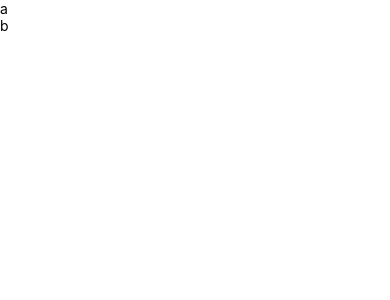
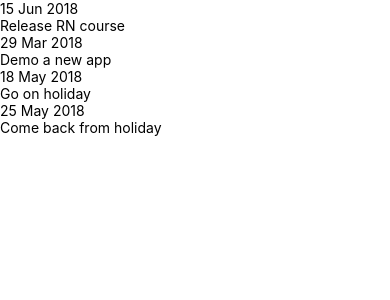
Before and after one commit to syed-ahmad/react-native-countdown, a React Native app: screen / in a window 390 px wide. Shown: the top 300 px of the page. Built offline with nearby package versions, Linux system fonts and the light colour scheme.

Commit message:
Add EventCard with basic styles

```diff
--- /dev/null
+++ b/EventCard.js
@@ -0,0 +1,20 @@
+import React from 'react';
+import { Text, View, StyleSheet } from 'react-native';
+import PropTypes from 'prop-types';
+import { formatDate, getCountdownParts } from './api';
+
+export default function EventCard({ event }) {
+  return (
+    <View style={StyleSheet.cardHeader}>
+      <Text style={StyleSheet.date}>{formatDate(event.date)}</Text>
+      <Text style={StyleSheet.title}>{event.title}</Text>
+    </View>
+  );
+}
+
+EventCard.propTypes = {
+  event: PropTypes.shape({
+    date: PropTypes.string, //.instanceOf(Date),
+    title: PropTypes.string.isRequired
+  })
+};
--- a/EventList.js
+++ b/EventList.js
@@ -1,12 +1,21 @@
 import React, { Component } from 'react';
 import { FlatList, Text } from 'react-native';
+import EventCard from './EventCard';
 
 class EventList extends Component {
+  state = { events: [] };
+
+  componentDidMount() {
+    const events = require('./db.json').events;
+    this.setState({ events });
+  }
+
   render() {
     return (
       <FlatList
-        data={[{ id: 1, name: 'a' }, { id: 2, name: 'b' }]}
-        renderItem={({ item }) => <Text key={item.id}>{item.name}</Text>}
+        data={this.state.events}
+        renderItem={({ item }) => <EventCard event={item} />}
+        keyExtractor={item => item.id}
       />
     );
   }
--- /dev/null
+++ b/api.js
@@ -0,0 +1,21 @@
+import moment from 'moment';
+
+export function formatDate(dateString) {
+  const parsed = moment(new Date(dateString));
+
+  if (!parsed.isValid()) {
+    return dateString;
+  }
+
+  return parsed.format('D MMM YYYY');
+}
+
+export function getCountdownParts(eventDate) {
+  const duration = moment.duration(moment(new Date(eventDate)).diff(new Date()));
+  return {
+    days: parseInt(duration.as('days')),
+    hours: duration.get('hours'),
+    minutes: duration.get('minutes'),
+    seconds: duration.get('seconds'),
+  };
+}
--- a/package.json
+++ b/package.json
@@ -9,6 +9,7 @@
   },
   "dependencies": {
     "expo": "^34.0.1",
+    "moment": "^2.24.0",
     "react": "16.8.3",
     "react-dom": "^16.8.6",
     "react-native": "https://github.com/expo/react-native/archive/sdk-34.0.0.tar.gz",
```
Also changed, not shown: 1 other file (tests, documents, lock files or other folders).
